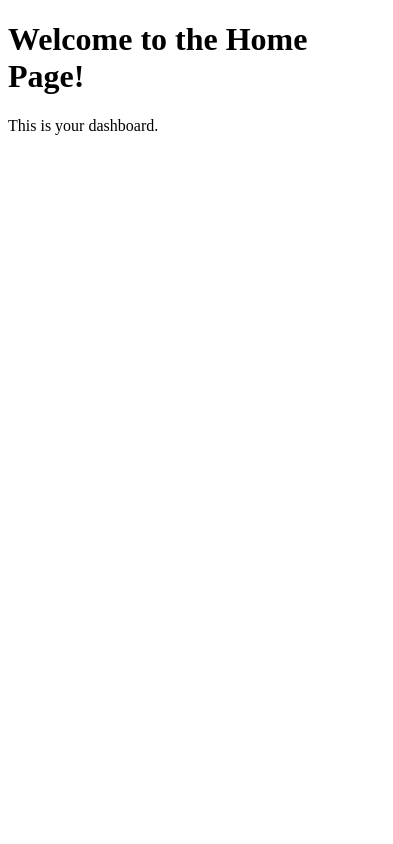
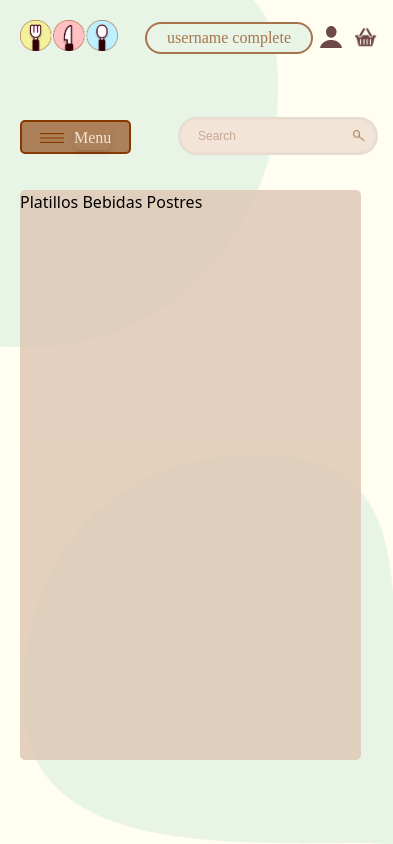
Before and after one commit to HadassahGarcia/Lunch_Box_app, an Electron app: page views/pages/home.html in a window 393 px wide. Drawn offline with nearby package versions, Linux system fonts and the light colour scheme; a web font is replaced by a local one.

Commit message:
Changes in page home.html

```diff
--- a/package.json
+++ b/package.json
@@ -16,6 +16,7 @@
     "tailwindcss": "^3.4.10"
   },
   "dependencies": {
+    "axios": "^1.7.7",
     "bcrypt": "^5.1.1",
     "express": "^4.19.2",
     "mysql2": "^3.11.0"
--- a/views/pages/home.html
+++ b/views/pages/home.html
@@ -1,10 +1,195 @@
 <!DOCTYPE html>
 <html lang="es">
   <head>
-    <title>Home</title>
-</head>
-<body>
-    <h1>Welcome to the Home Page!</h1>
-    <p>This is your dashboard.</p>
-</body>
-</html>
+    <script src="https://cdn.tailwindcss.com"></script>
+    <link rel="stylesheet" href="https://cdnjs.cloudflare.com/ajax/libs/font-awesome/6.0.0-beta3/css/all.min.css">
+    <link href="https://fonts.googleapis.com/css2?family=Dongle:wght@300;400;700&display=swap" rel="stylesheet">
+    <link href="https://fonts.googleapis.com/css2?family=Carme&display=swap" rel="stylesheet">
+    <meta charset="UTF-8">
+    <title>Lunch Room</title>
+  </head>
+  <body>
+    <div >
+      <img src="../../media/logo.png" width="98px" height="32px" style="margin: 20px">
+
+    </div>
+    <div>
+
+      <h4 class="user-name">username complete <h4>
+        <img src="../../media/user.png" width="24px" height="24px" style="margin: 20px;position: absolute; top: -15px; right: 30px" href="#">
+        <img src="../../media/cart.png"width="24px" height="24px" style="margin: 20px;position: absolute; top: -15px; right: -5px" href="#">
+    </div>
+    <div class="menu-bar">
+      <img src="../../media/menu.png" width="24px" height="24px" style="margin-top: 2px;">
+      <button id="menuButton"class="flex justify-center items-center pt-[2px] rounded-md shadow-md mx-auto mt-[42px]">Menu</button>
+
+    </div>
+    <div class="search-bar">
+      <input type="text" placeholder="Search">
+        <img src="../../media/search.png" >
+      </div>
+
+      <div class="background-container">
+        <a>Platillos</a>
+        <a>Bebidas</a>
+        <a>Postres</a>
+        <div class="background-image">
+
+        </div>
+
+      </div>
+
+
+  </body>
+
+<style>
+  .background-container{
+    position: absolute;
+    top: 170px;
+    background-color: rgb(224 203 184 / 89%);
+    width: 341px;
+    height: 570px;
+    border-radius: 5px;
+    left: 20px;
+
+
+
+
+  }
+  .search-bar {
+    display: flex;
+    align-items: center;
+    background-color: #F2E4D7; /* Color de fondo similar */
+    border-radius: 20px; /* Bordes redondeados */
+    padding: 10px 20px;
+    box-shadow: inset 0 0 5px rgba(0, 0, 0, 0.1); /* Sombra interior */
+    width: 200px; /* Ajusta el ancho según sea necesario */
+    position: absolute; /* Usamos position para moverla */
+    right: 15px; /* Desplazamos hacia la derecha */
+    top: 97px;
+  }
+
+  .search-bar input {
+    border: none;
+    background: none;
+    outline: none;
+    flex: 1;
+    font-size: 10px;
+    color: #C9A694; /* Color del texto */
+    font-family: 'Monda', sans-serif;
+    font-size: 12px;
+  }
+
+  .search-bar input::placeholder {
+    color: #C9A694; /* Color del placeholder */
+  }
+
+  .search-bar img {
+    width: 12px; /* Ajusta el tamaño del icono de búsqueda */
+    height: 12px;
+
+  }
+
+  .menu-bar {
+    border: 2px solid #883900;
+    border-radius: 5px;
+    padding: 2px 18px;
+    display: flex;
+    align-items: center; /* Alinea verticalmente los elementos */
+    gap: 10px; /* Espaciado entre el ícono y el botón */
+    font-family: carme;
+    color: #F2E4D7;
+    background-color: rgb(136 57 0 / 62%);
+    position: absolute;
+    left: 20px;
+    top: 100px;
+    font-size: medium;
+
+
+  }
+
+  #menuButton {
+    margin: 0;}
+
+  .user-name{
+    border: 2px solid  rgb(136 57 0 / 68%); /* Color y grosor del borde */
+    border-radius: 20px; /* Redondea las esquinas */
+    padding: 2px 20px; /* Espaciado interno */
+    display: inline-block; /* Ajusta el tamaño del contenedor al texto */
+    font-family: Dongle; /* Fuente del texto */
+    color:  rgb(136 57 0 / 68%);
+    background-color: #E7F4E6; /* Color de fondo */
+    position: absolute; /* Posiciona de manera absoluta */
+    top: 2px; /* Mueve el contenedor hacia abajo desde el borde superior */
+    right: 80px;
+
+  }
+  .color-secondary{
+   color: rgb(136 57 0 / 52%);
+  }
+  .font-dongle{
+    font-family: Dongle;
+  }
+  .font-carme{
+    font-family: Carme;
+  }
+  .color-primary{
+    color:#883900;
+  }
+  .font-awesome{
+    font-family: 'Font Awesome 6 Free', sans-serif;
+    font-weight: 400;
+  }
+  .login-field{
+    width: 258px;
+    display: block;
+    margin: auto;
+    background-color: transparent;
+    border-bottom: 1px solid rgb(136 57 0 / 52%);
+    font-family: Dongle;
+    font-size: 28px;
+    color: rgb(66 31 5);
+
+  }
+  .login-field::placeholder{
+    font-size: 32px;
+    color: rgb(66 31 5 / 56% );
+  }
+  .login-field:active,
+  .login-field:focus{
+    outline: none;
+  }
+  body {
+  background-color: #FFFEF1;
+  position: relative;
+  width: 100%;
+  height: 100%;
+  margin: 0;
+}
+
+body::before {
+  content: '';
+  position: fixed;
+  bottom: 0;
+  right: -15.36px;
+  width: 385.36px;
+  height: 389.15px;
+  background-image: url('../../media/Ellipse 4.png');
+  background-size: contain;
+  background-repeat: no-repeat;
+  z-index: -5;
+}
+
+body::after {
+  content: '';
+  position: fixed;
+  top: -11px;
+  left: -22.05px ;
+  width: 313.05px;
+  height: 358px;
+  background-image: url('../../media/Ellipse 5.png');
+  background-size: contain;
+  background-repeat: no-repeat;
+  z-index: -5;
+}
+</style>
```
Also changed, not shown: main.js (+31 -16 lines), server.js (+26 -2 lines), views/pages/login.html (+8 -16 lines), media/cart.png (added), media/menu.png (added), media/search.png (added), media/user.png (added), 2 other files.
